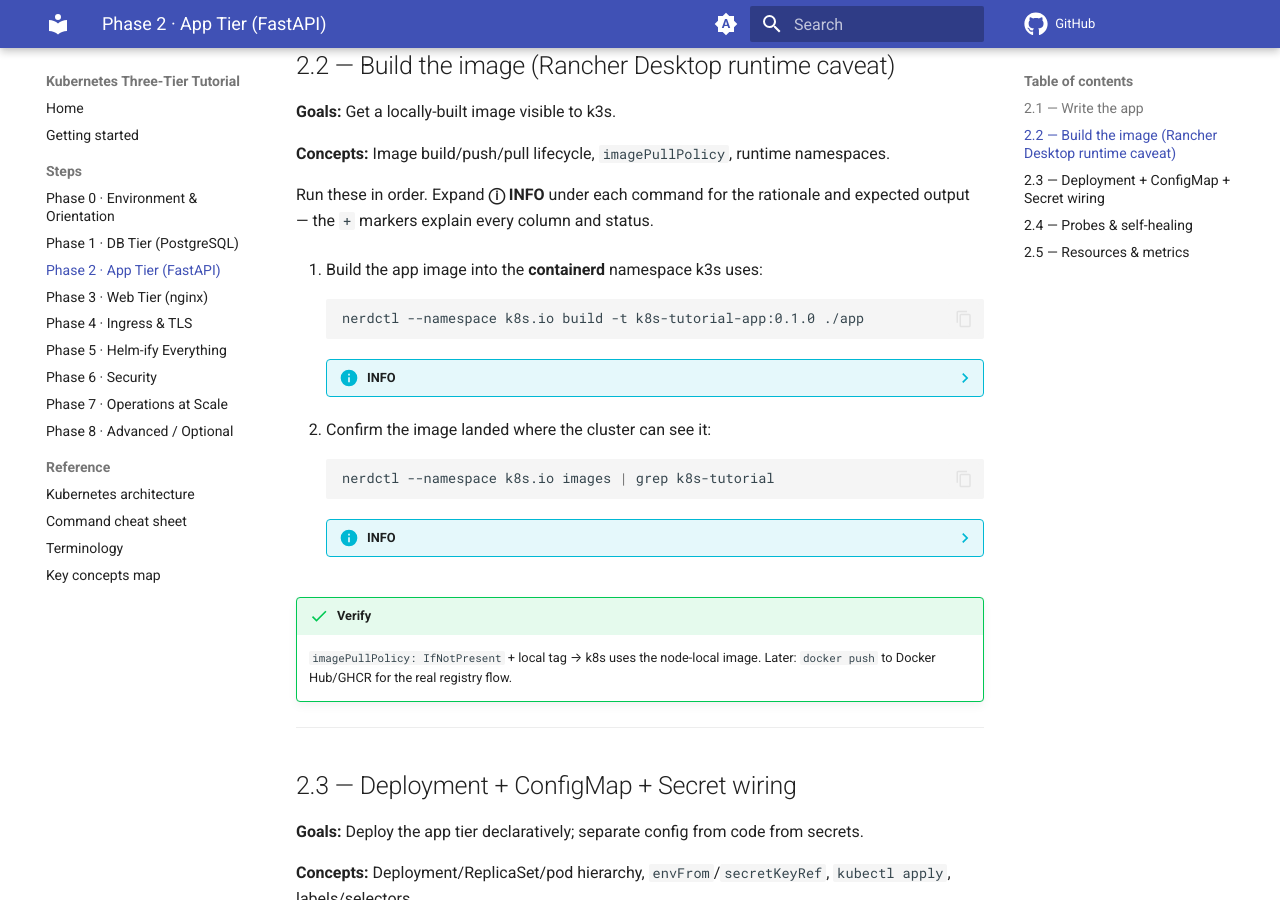
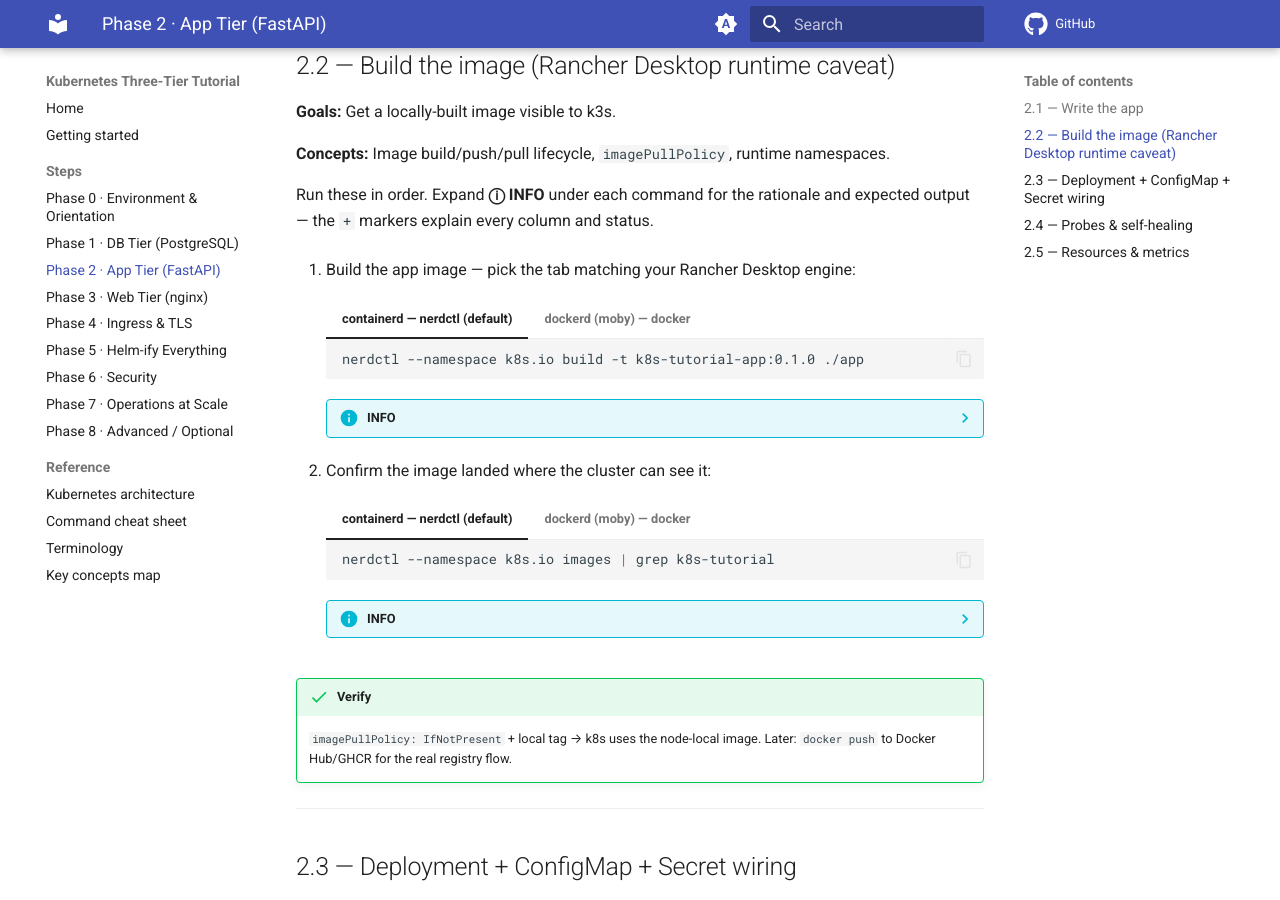
Before and after one commit to francoisharmse/k8s-tutorial, an MkDocs documentation site: the page built from docs/steps/phase-2.md, in a window 1280 px wide and 900 px high, scrolled down 1903 px. Built offline with MkDocs 1.6.1 and Material for MkDocs 9.7.7, drawn with Linux system fonts in a browser that asks for light colours; comment, search, counter and statistics services are not loaded; some of the changed lines change nothing that is shown.

Commit message:
Added dockerd/moby engine tab to Phase 2 image build steps with docker build command, unified nerdctl/docker verification, buildkitd socket troubleshooting for Lima VM daemon state, and engine-specific rationale for containerd k8s.io namespace vs shared moby store

````diff
--- a/docs/steps/phase-2.md
+++ b/docs/steps/phase-2.md
@@ -125,51 +125,90 @@ namespaces.
 Run these in order. Expand **ⓘ INFO** under each command for the rationale and
 expected output — the `+` markers explain every column and status.
 
-1.  Build the app image into the **containerd** namespace k3s uses:
+1.  Build the app image — pick the tab matching your Rancher Desktop engine:
 
-    ```bash
-    nerdctl --namespace k8s.io build -t k8s-tutorial-app:0.1.0 ./app
-    ```
+    === "containerd — nerdctl (default)"
+
+        ```bash
+        nerdctl --namespace k8s.io build -t k8s-tutorial-app:0.1.0 ./app
+        ```
+
+    === "dockerd (moby) — docker"
+
+        ```bash
+        docker build -t k8s-tutorial-app:0.1.0 ./app
+        ```
 
     ??? info "INFO"
 
-        ??? question "Why?"
+        ??? question "Why two different commands?"
 
-            Rancher Desktop's default runtime is **containerd**, which keeps
-            images per-namespace — k3s reads the `k8s.io` namespace.
-            `docker build` (or even `nerdctl` without `--namespace`) builds
-            into a different store, so the cluster would never see the image
-            and pods would hit `ImagePullBackOff`. `--namespace k8s.io` puts
-            the build where the cluster actually looks.
+            k3s stores images in containerd's **`k8s.io` namespace**. With
+            Rancher Desktop on the default **containerd** engine, `nerdctl`
+            must target that namespace explicitly — a plain `docker build`
+            or unnamespaced `nerdctl` lands in a different store, and the
+            cluster would hit `ImagePullBackOff` never seeing the image.
+
+            On the **dockerd (moby)** engine, docker's image store *is*
+            shared with k3s, so a normal `docker build` is all you need.
+            (Check which engine you're on: Rancher Desktop → Settings →
+            *Container Engine*.)
 
         ??? info "Expected output (trimmed)"
 
             ```bash
+            # nerdctl (containerd)
             [+] Building 12.3s (10/10) FINISHED             # (1)!
              => exporting to oci image format
             unpackaging linux/arm64/v8 ...                   # (2)!
+
+            # docker build (moby)
+            [+] Building 12.3s (10/10) FINISHED
+            => writing image sha256:…                        # (3)!
             ```
 
             1.  Buildkit progress — layers cached on rebuilds, so second runs
                 are near-instant.
             2.  `unpackaging …` = the image landing in containerd's `k8s.io`
                 namespace — the step that makes it visible to k3s.
+            3.  Dockerd loads it into its own store — shared with k3s when
+                the engine is moby.
 
-        ??? note "On the moby/dockerd runtime instead?"
+        ??? failure "Got `no buildkit host is available` / `buildkitd` socket errors?"
 
-            If Rancher Desktop is set to **dockerd (moby)** instead of
-            containerd, build normally — docker images are shared with k3s in
-            that mode:
+            `nerdctl` builds via **buildkitd**, which lives inside Rancher
+            Desktop's Lima VM — those `unix:///run/buildkit-*/buildkitd.sock`
+            paths are *in the VM*, and this error means the daemon isn't
+            answering. Check in order:
 
-            ```bash
-            docker build -t k8s-tutorial-app:0.1.0 ./app
-            ```
+            1. **Engine choice** — Rancher Desktop → Settings → *Container
+               Engine*. If it's set to **dockerd (moby)**, buildkit for
+               nerdctl isn't running: use the docker tab above, or switch the
+               engine to **containerd**.
+            2. **buildkitd state in the VM:**
+
+               ```bash
+               rdctl shell sudo systemctl status buildkit     # inspect
+               rdctl shell sudo systemctl restart buildkit    # bounce it
+               ```
+
+            3. **Still starting / wedged** — if Kubernetes was just enabled,
+               give the VM a minute; otherwise quit and relaunch Rancher
+               Desktop (or update it — older builds had buildkit bugs).
 
 2.  Confirm the image landed where the cluster can see it:
 
-    ```bash
-    nerdctl --namespace k8s.io images | grep k8s-tutorial
-    ```
+    === "containerd — nerdctl (default)"
+
+        ```bash
+        nerdctl --namespace k8s.io images | grep k8s-tutorial
+        ```
+
+    === "dockerd (moby) — docker"
+
+        ```bash
+        docker images | grep k8s-tutorial
+        ```
 
     ??? info "INFO"
 
@@ -178,6 +217,7 @@ expected output — the `+` markers explain every column and status.
             sanity-checks the previous step before Kubernetes gets involved —
             if the tag shows here, `imagePullPolicy: IfNotPresent` in the
             Deployment will resolve it locally without touching a registry.
+            Same check, whichever engine you used.
 
         ??? info "Expected output"
 
@@ -185,8 +225,9 @@ expected output — the `+` markers explain every column and status.
             k8s-tutorial-app    0.1.0    <image-id>    <size>   # (1)!
             ```
 
-            1.  Image tagged `0.1.0` inside the `k8s.io` namespace. Empty
-                output = wrong namespace or the build didn't finish.
+            1.  Image tagged `0.1.0` — in containerd's `k8s.io` namespace
+                (nerdctl) or the shared docker store (moby). Empty output =
+                wrong namespace/engine or the build didn't finish.
 
 !!! success "Verify"
     `imagePullPolicy: IfNotPresent` + local tag → k8s uses the node-local image.
````
